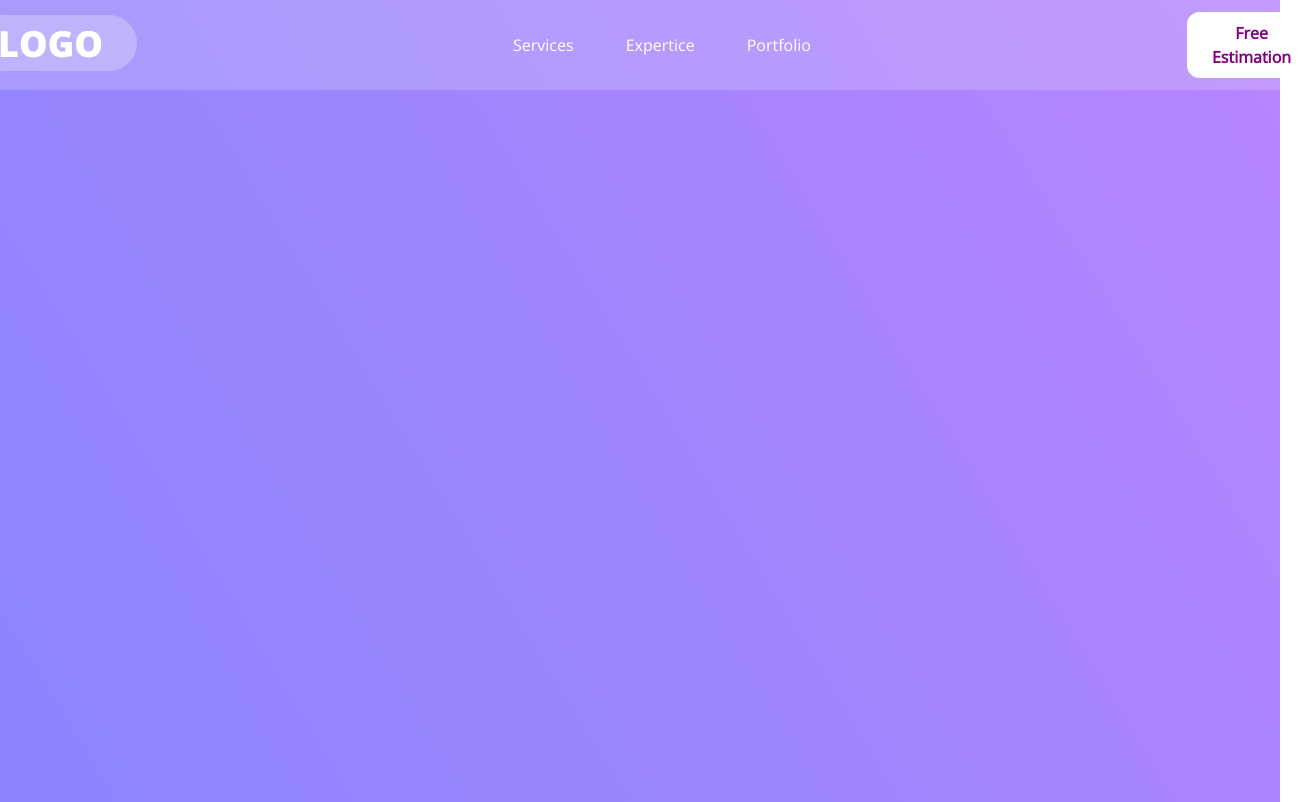
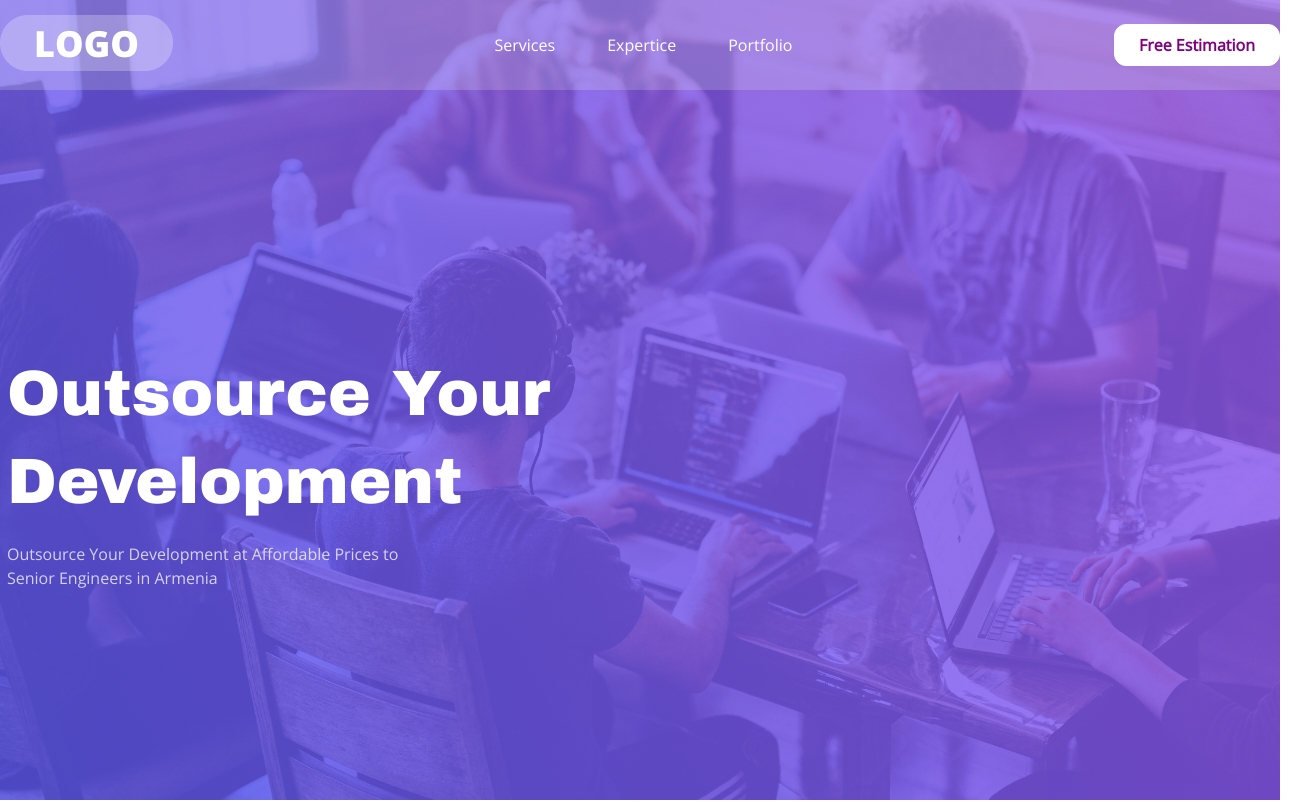
Before and after one commit to Arayikkhachatryan/landing-page, a React (Create React App) app: page / in a window 1280 px wide. Shown: the top 802 px of the page, 1316 px wide, since content can reach past the window. Built offline with nearby package versions, Linux system fonts and the light colour scheme.

Commit message:
test commit

```diff
--- a/package.json
+++ b/package.json
@@ -3,6 +3,7 @@
   "version": "0.1.0",
   "private": true,
   "dependencies": {
+    "@fontsource/archivo-black": "^4.5.7",
     "@fontsource/open-sans": "^4.5.10",
     "@testing-library/jest-dom": "^5.16.4",
     "@testing-library/react": "^13.3.0",
--- a/src/components/header/Header.jsx
+++ b/src/components/header/Header.jsx
@@ -1,11 +1,17 @@
-import React from 'react'
-import './Header.scss'
-import logo from '../../assets/logo/logo.png'
-import "@fontsource/open-sans";
+import "./Header.scss";
+import logo from "../../assets/logo/logo.png";
+import "@fontsource/open-sans";import { useState } from "react";
+
 const Header = () => {
+  const [color, setColor] = useState(false);
+
+  const chnageColor = () =>
+    window.scrollY >= 880 ? setColor(true) : setColor(false);
+  window.addEventListener("scroll", chnageColor);
+
   return (
     <header>
-        <div className="header-wrapper">
+      <div className={color ? "header-wrapper header-bg" : "header-wrapper"}>
         <div className="header-wrapper-container">
           <div className="header-wrapper-container-logo">
             <img src={logo} alt="/" />
@@ -21,7 +27,7 @@ const Header = () => {
         </div>
       </div>
     </header>
-  )
-}
+  );
+};
 
-export default Header
+export default Header;
--- a/src/components/header/Header.scss
+++ b/src/components/header/Header.scss
@@ -8,16 +8,18 @@
 .header-wrapper {
     width: 100%;
     height: 90px;
-    position: absolute;
+    position: fixed;
     display: flex;
     align-items: center;
     justify-content: center;
     background: rgba(240, 240, 240, 0.2);
+    top: 0;
+    transition: top 0.2s ease-in-out;
   &-container {
-    display: grid;
+    display: flex;
     align-items: center;
-    grid-template-columns: auto auto auto;
-    column-gap: 350px;
+    width: 1300px;
+    justify-content: space-between;
     &-nav{
         display: flex;
         width: 350px;
@@ -43,3 +45,8 @@
     }
   }
 }
+
+
+.header-bg {
+top: -90px;
+}
--- a/src/components/main/main-img-frame/MainImgFrame.jsx
+++ b/src/components/main/main-img-frame/MainImgFrame.jsx
@@ -1,12 +1,12 @@
-import React from 'react'
-import './MainImgFrame.scss'
+import MainImgText from "./main-img-text/MainImgText";
+import "./MainImgFrame.scss";
 
 const MainImgFrame = () => {
   return (
     <div className="main-img-wrapper">
+      <MainImgText />
+    </div>
+  );
+};
 
-    </div>
-    )
-}
-
-export default MainImgFrame
+export default MainImgFrame;
--- a/src/components/main/main-img-frame/MainImgFrame.scss
+++ b/src/components/main/main-img-frame/MainImgFrame.scss
@@ -1,9 +1,15 @@
 .main-img-wrapper {
   background: linear-gradient(
-    58.62deg,
-    rgba(96, 91, 255, 0.75) 0%,
-    rgba(159, 91, 255, 0.75) 100%
-  );
+      58.62deg,
+      rgba(96, 91, 255, 0.75) 0%,
+      rgba(159, 91, 255, 0.75) 100%
+    ),
+    url(../../../assets/main-frame-image/img.jpg);
   width: 100%;
-  height: 936px;
+  height: 100vh;
+  background-position: left;
+  background-size: cover;
+  display: flex;
+  align-items: center;
+  justify-content: center;
 }
--- /dev/null
+++ b/src/components/main/main-img-frame/main-img-text/MainImgText.jsx
@@ -0,0 +1,18 @@
+import React from "react";
+import "./MainImgText.scss";
+import "@fontsource/archivo-black"
+
+
+const MainImgText = () => {
+  return (
+    <div className="main-img-text-wrapper">
+      <h1>Outsource Your Development</h1>
+      <p>
+        Outsource Your Development at Affordable Prices to Senior Engineers in
+        Armenia
+      </p>
+    </div>
+  );
+};
+
+export default MainImgText;
--- /dev/null
+++ b/src/components/main/main-img-frame/main-img-text/MainImgText.scss
@@ -0,0 +1,29 @@
+.main-img-text-wrapper {
+  color: #ffff;
+  display: flex;
+  flex-direction: column;
+  justify-content: center;
+  height: 100%;
+  transform: translate(-360px, 86px);
+  > h1 {
+    font-family: "Archivo Black", sans-serif;
+    font-style: normal;
+    font-weight: 400;
+    font-size: 64px;
+    line-height: 88px;
+    max-width: 546px;
+    height: 176px;
+  }
+  > p {
+    font-family: "Open Sans";
+    font-style: normal;
+    font-weight: 400;
+    font-size: 16px;
+    line-height: 24px;
+    max-width: 440px;
+    height: 48px;
+    margin-top: 16px;
+    margin-bottom: 32px;
+    opacity: 0.75;
+  }
+}
--- /dev/null
+++ b/src/helpers/onScrollEvent.js
@@ -0,0 +1,4 @@
+
+export const onScrollEvent = () => {
+
+}
```
Also changed, not shown: 1 other file (tests, documents, lock files or other folders). Lines whose indentation alone changed are shown as unchanged.
